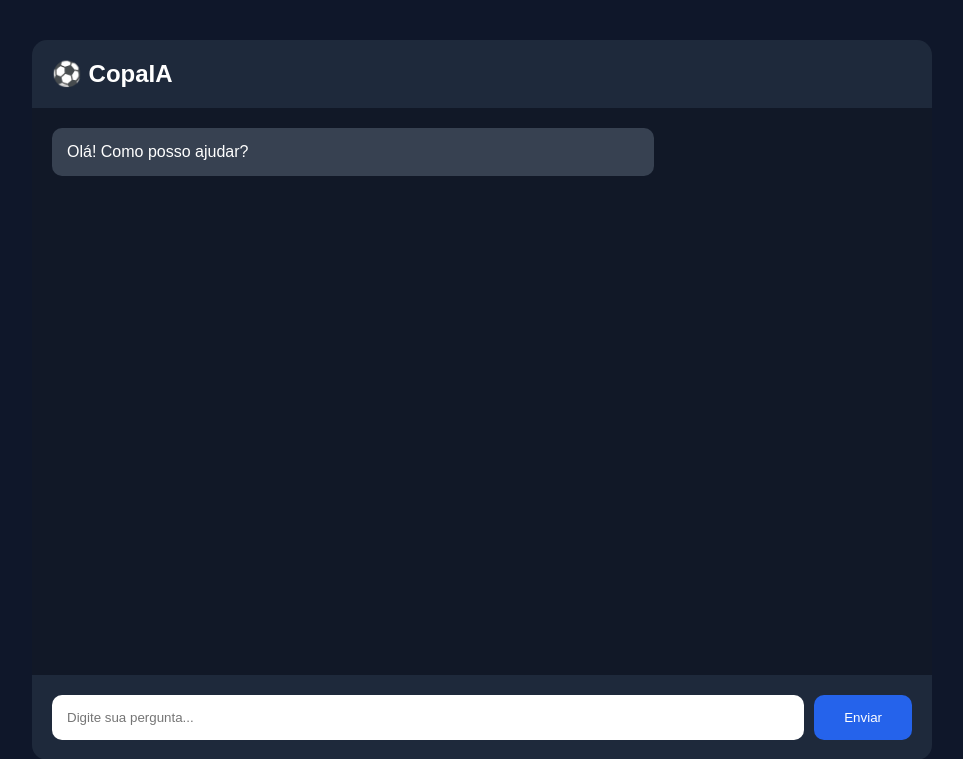
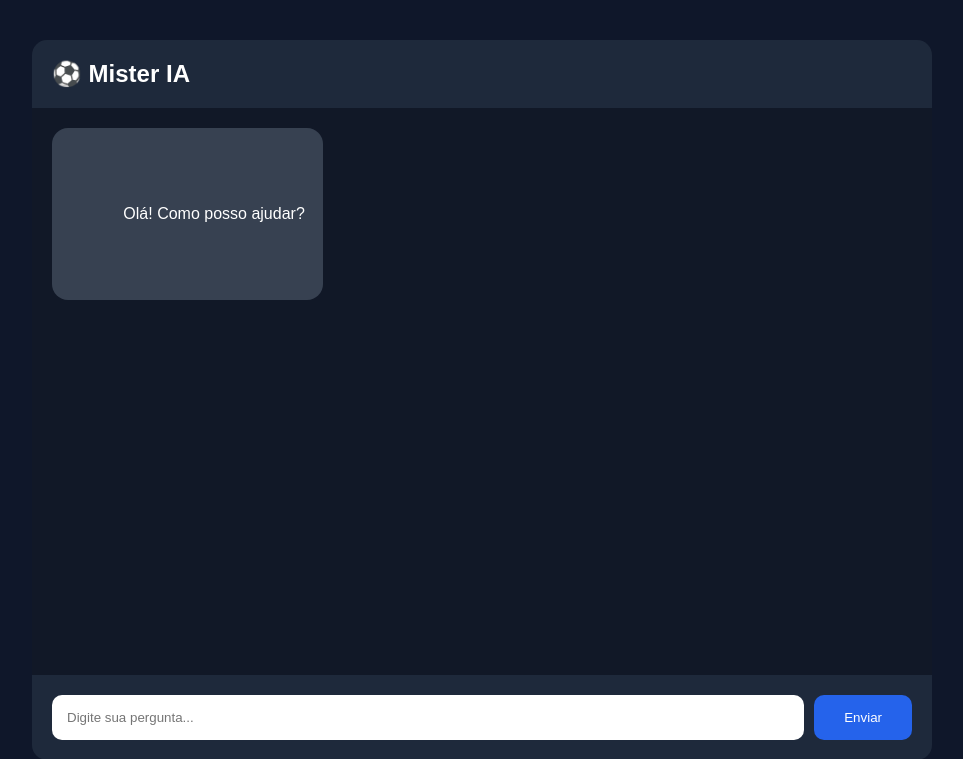
Before and after one commit to EnzoGabrielPereira/MeuPrimeiroAgente, a Flask app: page /chat in a window 1280 px wide. Shown: the top 759 px of the page, without its empty margins (158-1121 px from the left). Run offline with Flask 3, Linux system fonts and the light colour scheme; parts of the project's set-up code (start-up, migrations or seed data) failed here and were passed over.

Commit message:
feat: implementa chat web integrado ao Microsoft AI Foundry e estilização do chat

```diff
--- a/static/css/chat.css
+++ b/static/css/chat.css
@@ -64,31 +64,41 @@ overflow:auto;
 
 .message{
 
-padding:15px;
+    max-width:75%;
 
-border-radius:10px;
+    width:fit-content;
 
-margin-bottom:15px;
+    padding:18px;
 
-max-width:70%;
+    border-radius:16px;
+
+    margin-bottom:20px;
+
+    white-space:pre-wrap;
+
+    word-break:break-word;
+
+    overflow-wrap:anywhere;
+
+    line-height:1.7;
 
 }
 
 .bot{
 
-background:#374151;
+    background:#374151;
 
-color:white;
+    color:white;
 
 }
 
 .user{
 
-background:#2563EB;
+    background:#2563EB;
 
-color:white;
+    color:white;
 
-margin-left:auto;
+    margin-left:auto;
 
 }
 
--- a/static/js/chat.js
+++ b/static/js/chat.js
@@ -44,11 +44,47 @@ async function enviarMensagem() {
 
         const dados = await resposta.json();
 
-        mensagens.innerHTML += `
-            <div class="message bot">
-                ${dados.resposta}
+        const respostaBot = dados.resposta;
+
+        // procura todos os links
+        const links = respostaBot.match(/https?:\/\/[^\s)]+/g) || [];
+
+        // remove os links do texto
+        let textoLimpo = respostaBot.replace(/https?:\/\/[^\s)]+/g, "");
+
+        // converte markdown em HTML
+        textoLimpo = marked.parse(textoLimpo);
+
+        let htmlLinks = "";
+
+    if (links.length > 0) {
+
+        htmlLinks += `
+            <div class="sources">
+            <strong>📚 Fontes</strong>
+    `;
+
+    links.forEach(link => {
+
+        htmlLinks += `
+            <div>
+                <a href="${link}" target="_blank">
+                    🔗 ${link}
+                </a>
             </div>
         `;
+
+    });
+
+        htmlLinks += `</div>`;
+    }
+
+    mensagens.innerHTML += `
+        <div class="message bot">
+            ${textoLimpo}
+            ${htmlLinks}
+        </div>
+    `;
 
         mensagens.scrollTop = mensagens.scrollHeight;
 
--- a/static/js/script.js
+++ b/static/js/script.js
@@ -1,4 +1,10 @@
 const botaoSobre = document.getElementById("sobre");
+const botaoComecar = document.getElementsByClassName("btn-primary");
+
+botaoComecar.addEventListener("click", () => {
+   window.location.href = "chat.html";
+})
+
 
 botaoSobre.addEventListener("click", () => {
 
--- a/templates/chat.html
+++ b/templates/chat.html
@@ -19,7 +19,7 @@
 
     <header>
 
-        <h2>⚽ CopaIA</h2>
+        <h2>⚽ Mister IA</h2>
 
     </header>
 
@@ -49,6 +49,7 @@
 
 </div>
 
+<script src="https://cdn.jsdelivr.net/npm/marked/marked.min.js"></script>
 <script src="{{ url_for('static', filename='js/chat.js') }}"></script>
 
 </body>
```
Also changed, not shown: other parts of static/css/chat.css (+51 -0 lines).
